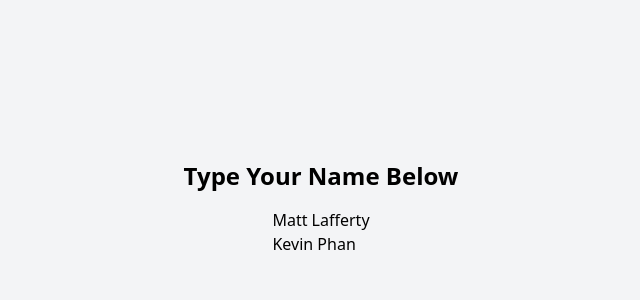
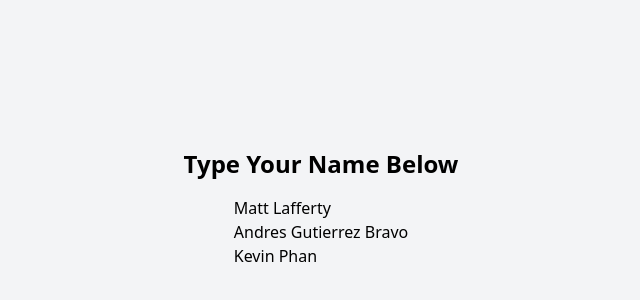
Before and after one commit to littleeinsteinchildcare/littleeinstein-frontend, a React (Vite) app: page / in a window 1280 px wide. Shown: the part 192-492 px from the top of the page, without its empty margins (319-959 px from the left). Built offline with nearby package versions, Linux system fonts and the light colour scheme.

Commit message:
LEC-31 make a push (#4)
Co-authored-by: umm-rit <92704691+realamritthapa@users.noreply.github.com>

```diff
--- a/src/components/introduction/SaveName.tsx
+++ b/src/components/introduction/SaveName.tsx
@@ -4,6 +4,7 @@ const SaveName = () => {
       <h1 className="text-2xl font-bold mb-4">Type Your Name Below</h1>
       <ul>
         <li>Matt Lafferty</li>
+        <li>Andres Gutierrez Bravo</li>
         <li>Kevin Phan</li>
       </ul>
     </div>
```
